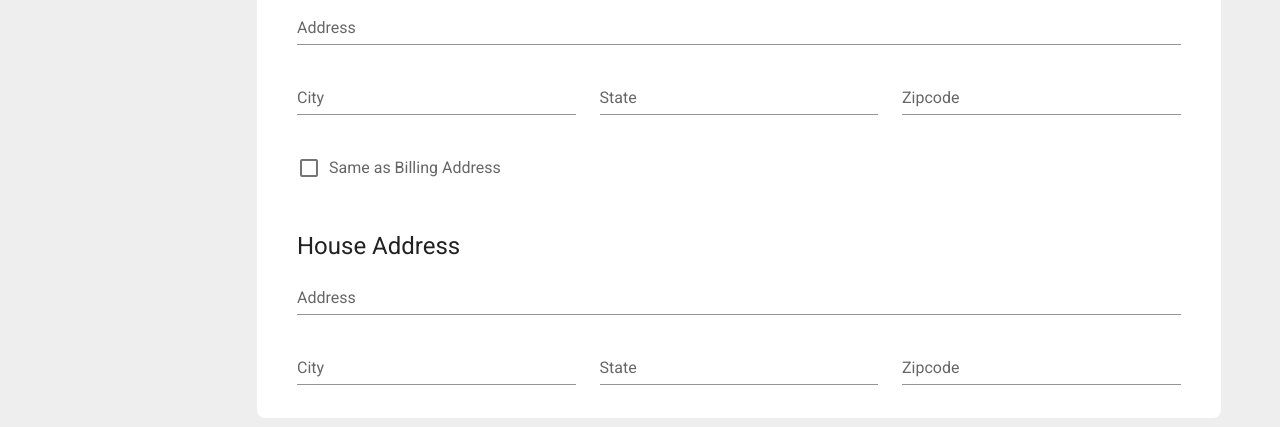
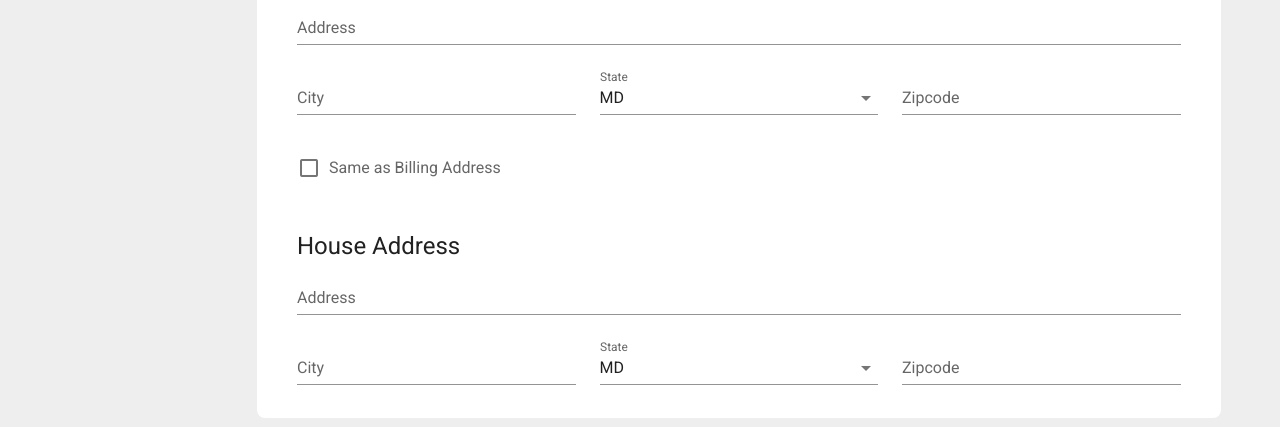
Before and after one commit to randyflores91/sfEstimates, a Vue app: page /#/ in a window 1280 px wide. Shown: the part 516-943 px from the top of the page. Built offline with nearby package versions, Linux system fonts and the light colour scheme.

Commit message:
Add States Constant Arrays

```diff
--- a/src/components/CustomerPersonalInformation.vue
+++ b/src/components/CustomerPersonalInformation.vue
@@ -24,13 +24,10 @@
               </v-col>
               <v-col>
                 <v-text-field
-                  v-model="companyName"
+                  v-model="phone"
                   label="Phone Number"
                 ></v-text-field
-                ><v-text-field
-                  v-model="companyName"
-                  label="Email"
-                ></v-text-field
+                ><v-text-field v-model="email" label="Email"></v-text-field
               ></v-col>
             </v-row>
             <div class="text-h5 mt-7">House Address</div>
@@ -50,10 +47,13 @@
                 ></v-text-field>
               </v-col>
               <v-col>
-                <v-text-field
-                  v-model="houseToPaintState"
+                <v-select
+                  v-model="personalState"
+                  :items="states"
+                  item-text="key"
+                  item-value="value"
                   label="State"
-                ></v-text-field
+                ></v-select
               ></v-col>
               <v-col
                 ><v-text-field
@@ -81,10 +81,13 @@
                   ></v-text-field>
                 </v-col>
                 <v-col>
-                  <v-text-field
+                  <v-select
                     v-model="personalState"
+                    :items="states"
+                    item-text="key"
+                    item-value="value"
                     label="State"
-                  ></v-text-field
+                  ></v-select
                 ></v-col>
                 <v-col
                   ><v-text-field
@@ -103,6 +106,7 @@
 
 <script>
 import { mapGetters, mapMutations } from "vuex";
+import { STATES } from "../constants/states";
 
 export default {
   data: () => ({
@@ -110,6 +114,7 @@ export default {
       (name) => !!name || "Name is required",
       (v) => (v && v.length >= 3) || "Name must be more than 3 characters",
     ],
+    states: STATES,
   }),
   components: {},
   computed: {
--- /dev/null
+++ b/src/constants/states/index.js
@@ -0,0 +1 @@
+export const STATES = [{key: "MD", value: "MD"}, {key: "DC", value: "DC"}, {key: "VA", value: "VA"}]
--- a/src/store/index.js
+++ b/src/store/index.js
@@ -19,13 +19,13 @@ export default new Vuex.Store({
         email: "",
         houseToPaintAddress: "",
         houseToPaintCity: "",
-        houseToPaintState: "",
+        houseToPaintState: "MD",
         houseToPaintZipcode: "",
         isHouseToPaintSameAsPersonal: false,
         name: "",
         personalAddress: "",
         personalCity: "",
-        personalState: "",
+        personalState: "MD",
         personalZipcode: "",
         phone: ""
       },
```
